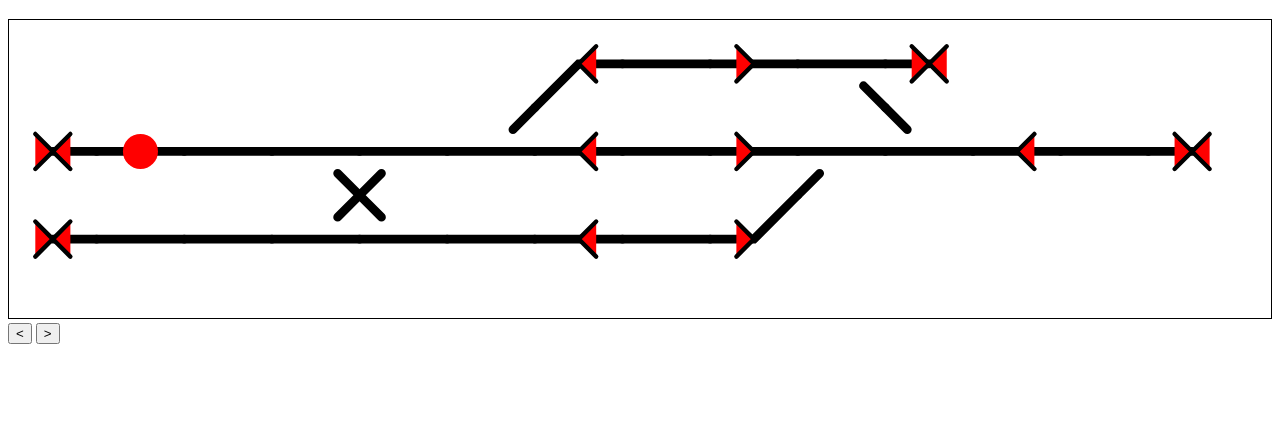
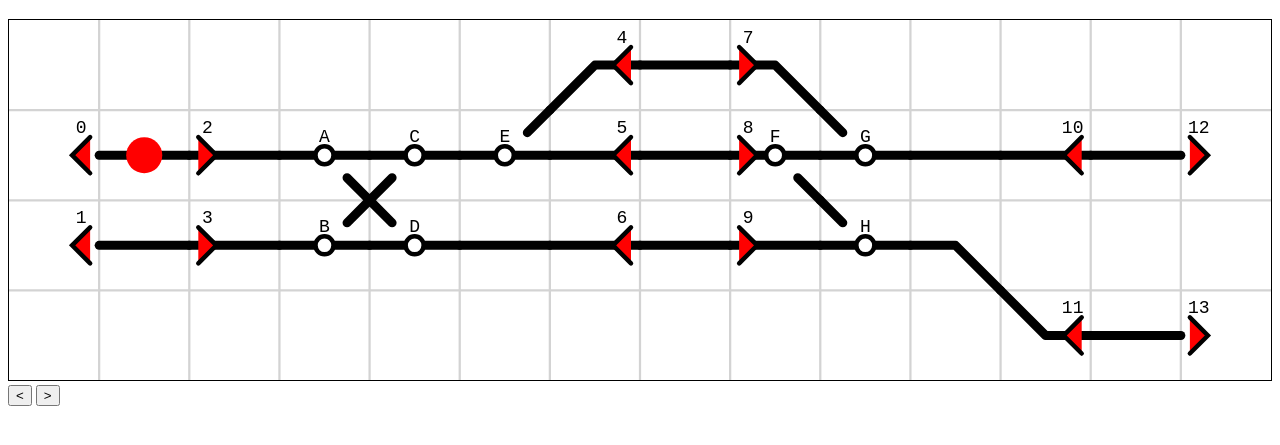
Before and after one commit to Fyrgeit/ex-arb, a plain HTML site: page index.html in a window 1280 px wide. Shown: the part 61-506 px from the top of the page. Drawn offline with Linux system fonts and the light colour scheme.

Commit message:
makeit looka lota better

```diff
--- a/app.js
+++ b/app.js
@@ -18,52 +18,70 @@ const templates = {
     "Sl": "m0 10 l10 0 l10 -10",
     "Sl+": "m0 10 l20 0 m-5 -5 l5 -5",
     "Sl-": "m0 10 l10 0 l10 -10 m0 10 l-3 0",
-
-    "Se": "m0 10 l10 0",
-    "eS": "m10 10 l10 0",
 };
 
-const tiles = [
-    { x: 0, y: 1, template: "eS", downSignal: "red", upSignal: "red" },
-    { x: 0, y: 2, template: "eS", downSignal: "red", upSignal: "red" },
-
+const rails = [
     { x: 1, y: 1, template: "S" },
     { x: 1, y: 2, template: "S" },
 
     { x: 2, y: 1, template: "S" },
     { x: 2, y: 2, template: "S" },
 
-    { x: 3, y: 1, template: "Sr+" },
-    { x: 3, y: 2, template: "Sl+" },
+    { x: 3, y: 1, template: "Sr+", switchIndex: "A" },
+    { x: 3, y: 2, template: "Sl+", switchIndex: "B" },
 
-    { x: 4, y: 1, template: "lS+" },
-    { x: 4, y: 2, template: "rS+" },
+    { x: 4, y: 1, template: "lS+", switchIndex: "C" },
+    { x: 4, y: 2, template: "rS+", switchIndex: "D" },
 
-    { x: 5, y: 1, template: "Sl+" },
+    { x: 5, y: 1, template: "Sl+", switchIndex: "E" },
     { x: 5, y: 2, template: "S" },
 
-    { x: 6, y: 0, template: "lS", downSignal: "red" },
-    { x: 6, y: 1, template: "S", downSignal: "red" },
-    { x: 6, y: 2, template: "S", downSignal: "red" },
+    { x: 6, y: 0, template: "lS" },
+    { x: 6, y: 1, template: "S" },
+    { x: 6, y: 2, template: "S" },
 
     { x: 7, y: 0, template: "S" },
     { x: 7, y: 1, template: "S" },
     { x: 7, y: 2, template: "S" },
 
-    { x: 8, y: 0, template: "S", upSignal: "red" },
-    { x: 8, y: 1, template: "S", upSignal: "red" },
-    { x: 8, y: 2, template: "Sl", upSignal: "red" },
+    { x: 8, y: 0, template: "Sr" },
+    { x: 8, y: 1, template: "Sr+", switchIndex: "F" },
+    { x: 8, y: 2, template: "S" },
 
-    { x: 9, y: 0, template: "Sr+" },
-    { x: 9, y: 1, template: "lS+" },
+    { x: 9, y: 1, template: "rS+", switchIndex: "G" },
+    { x: 9, y: 2, template: "rS+", switchIndex: "H" },
 
-    { x: 10, y: 0, template: "Se", upSignal: "red", downSignal: "red" },
-    { x: 10, y: 1, template: "rS+" },
+    { x: 10, y: 1, template: "S" },
+    { x: 10, y: 2, template: "Sr" },
 
-    { x: 11, y: 1, template: "S", downSignal: "red" },
+    { x: 11, y: 1, template: "S" },
+    { x: 11, y: 3, template: "rS" },
+
     { x: 12, y: 1, template: "S" },
-    { x: 13, y: 1, template: "Se", upSignal: "red", downSignal: "red" },
+    { x: 12, y: 3, template: "S" },
 ];
+
+const signals = [
+    { x: 0, y: 1, type: "down", state: "red" },
+    { x: 0, y: 2, type: "down", state: "red" },
+
+    { x: 2, y: 1, type: "up", state: "red" },
+    { x: 2, y: 2, type: "up", state: "red" },
+
+    { x: 6, y: 0, type: "down", state: "red" },
+    { x: 6, y: 1, type: "down", state: "red" },
+    { x: 6, y: 2, type: "down", state: "red" },
+
+    { x: 8, y: 0, type: "up", state: "red" },
+    { x: 8, y: 1, type: "up", state: "red" },
+    { x: 8, y: 2, type: "up", state: "red" },
+
+    { x: 11, y: 1, type: "down", state: "red" },
+    { x: 11, y: 3, type: "down", state: "red" },
+
+    { x: 13, y: 1, type: "up", state: "red" },
+    { x: 13, y: 3, type: "up", state: "red" },
+]
 
 const canvas = document.getElementById("canvas");
 
@@ -74,94 +92,110 @@ refresh();
 function refresh() {
     canvas.innerHTML = "";
 
-    tiles.forEach((el) => {
+    const maxWidth = Math.max(...rails.concat(signals).map(o => o.x)) * gridSize + gridSize;
+    const maxHeight = Math.max(...rails.concat(signals).map(o => o.y)) * gridSize + gridSize;
+
+    let xArr = [];
+    let yArr = [];
+
+    for (let x = gridSize; x < maxWidth; x += gridSize) {
+        xArr.push(x);
+    }
+
+    for (let y = gridSize; y < maxHeight; y += gridSize) {
+        yArr.push(y);
+    }
+
+    const pathEl = document.createElementNS('http://www.w3.org/2000/svg', 'path');
+    canvas.append(pathEl);
+    pathEl.classList.add("grid-line");
+    pathEl.setAttribute("d", xArr.map(x => `M${x} 0 L${x} ${maxHeight}`).concat(yArr.map(y => `M0 ${y} L${maxWidth} ${y}`)).join(" "));
+
+    rails.forEach(railObj => {
         const pathEl = document.createElementNS('http://www.w3.org/2000/svg', 'path');
         canvas.append(pathEl);
         pathEl.classList.add("line");
-        pathEl.setAttribute("d", `M${el.x * gridSize} ${el.y * gridSize} ${templates[el.template]}`);
+        pathEl.setAttribute("d", `M${railObj.x * gridSize} ${railObj.y * gridSize} ${templates[railObj.template]}`);
 
-        if (el.upSignal) {
-            const pathEl = document.createElementNS('http://www.w3.org/2000/svg', 'path');
-            canvas.append(pathEl);
-            pathEl.classList.add("signal");
-            pathEl.classList.add(el.upSignal);
-            pathEl.setAttribute("d", `M${el.x * gridSize} ${el.y * gridSize} m6 6 l4 4 l-4 4`);
-            pathEl.setAttribute("pos", el.x + ", " + el.y);
-            pathEl.addEventListener("click", event => {
-                let pos = event.target.getAttribute("pos");
-
-                let e = tiles.find(el => el.x == pos.split(", ")[0] && el.y == pos.split(", ")[1]);
-
-                if (e.upSignal === "green") {
-                    e.upSignal = "red";
+        if (railObj.template.includes("+") || railObj.template.includes("-")) {
+            const switchEl = document.createElementNS('http://www.w3.org/2000/svg', 'circle');
+            canvas.append(switchEl);
+            switchEl.classList.add("switch-blob");
+            switchEl.setAttribute("cx", 10 + railObj.x * gridSize);
+            switchEl.setAttribute("cy", 10 + railObj.y * gridSize);
+            switchEl.setAttribute("r", "2");
+            switchEl.addEventListener("click", () => {
+                if (railObj.template.includes("+")) {
+                    railObj.template = railObj.template.replace("+", "-")
                 } else {
-                    e.upSignal = "green";
+                    railObj.template = railObj.template.replace("-", "+")
                 }
 
                 refresh();
             });
+
+            const textEl = document.createElementNS('http://www.w3.org/2000/svg', 'text');
+            canvas.append(textEl);
+            textEl.classList.add("text");
+            textEl.innerHTML = railObj.switchIndex;
+
+            const typeOffset = {x: 10, y: 7};
+
+            typeOffset.x -= 1.2 * railObj.switchIndex.toString().length;
+
+            textEl.setAttribute("x", railObj.x * gridSize + typeOffset.x);
+            textEl.setAttribute("y", railObj.y * gridSize + typeOffset.y);
         }
+    });
 
-        if (el.downSignal) {
+    signals.forEach((signalObj, index) => {
         const pathEl = document.createElementNS('http://www.w3.org/2000/svg', 'path');
         canvas.append(pathEl);
         pathEl.classList.add("signal");
-            pathEl.classList.add(el.downSignal);
-            pathEl.setAttribute("d", `M${el.x * gridSize} ${el.y * gridSize} m14 6 l-4 4 l4 4`);
-            pathEl.setAttribute("pos", el.x + ", " + el.y);
-            pathEl.addEventListener("click", event => {
-                let pos = event.target.getAttribute("pos");
+        pathEl.classList.add(signalObj.state);
 
-                let e = tiles.find(el => el.x == pos.split(", ")[0] && el.y == pos.split(", ")[1]);
+        const typePath = {
+            "up": "m2 6 l4 4 l-4 4",
+            "down": "m18 6 l-4 4 l4 4",
+        }[signalObj.type];
 
-                if (e.downSignal === "green") {
-                    e.downSignal = "red";
+        pathEl.setAttribute("d", `M${signalObj.x * gridSize} ${signalObj.y * gridSize} ${typePath}`);
+
+        pathEl.addEventListener("click", () => {
+            if (signalObj.state === "green") {
+                signalObj.state = "red";
             } else {
-                    e.downSignal = "green";
+                signalObj.state = "green";
             }
 
             refresh();
         });
-        }
 
-        if (el.template.includes("+") || el.template.includes("-")) {
-            const switchEl = document.createElementNS('http://www.w3.org/2000/svg', 'circle');
-            canvas.append(switchEl);
-            switchEl.classList.add("switch-blob");
-            switchEl.setAttribute("cx", 10 + el.x * gridSize);
-            switchEl.setAttribute("cy", 10 + el.y * gridSize);
-            switchEl.setAttribute("r", "3");
-            switchEl.setAttribute("pos", el.x + ", " + el.y);
-            switchEl.addEventListener("click", event => {
-                let pos = event.target.getAttribute("pos");
+        const textEl = document.createElementNS('http://www.w3.org/2000/svg', 'text');
+        canvas.append(textEl);
+        textEl.classList.add("text");
+        textEl.innerHTML = index;
 
-                let e = tiles.find(el => el.x == pos.split(", ")[0] && el.y == pos.split(", ")[1]);
+        const typeOffset = {
+            "up": {x: 4, y: 5},
+            "down": {x: 16, y: 5},
+        }[signalObj.type];
 
-                if (e.template.includes("+")) {
-                    e.template = e.template.replace("+", "-")
-                } else {
-                    e.template = e.template.replace("-", "+")
-                }
+        typeOffset.x -= 1.2 * index.toString().length;
 
-                refresh();
-            })
-        }
+        textEl.setAttribute("x", signalObj.x * gridSize + typeOffset.x);
+        textEl.setAttribute("y", signalObj.y * gridSize + typeOffset.y);
+    });
 
-        if (el.x == playerPos.x && el.y == playerPos.y) {
     const playerEl = document.createElementNS('http://www.w3.org/2000/svg', 'circle');
     canvas.append(playerEl);
-            playerEl.setAttribute("cx", 10 + el.x * gridSize);
-            playerEl.setAttribute("cy", 10 + el.y * gridSize);
+    playerEl.setAttribute("cx", 10 + playerPos.x * gridSize);
+    playerEl.setAttribute("cy", 10 + playerPos.y * gridSize);
     playerEl.setAttribute("r", "4");
     playerEl.setAttribute("fill", "red");
-        }
-
-    });
 
     canvas.setAttribute("viewBox",
-        "0 0 " +
-        (tiles.sort((a, b) => b.x - a.x)[0].x * gridSize + gridSize + 8) + " " +
-        (tiles.sort((a, b) => b.y - a.y)[0].y * gridSize + gridSize + 8)
+        `0 0 ${maxWidth} ${maxHeight}`
     );
 }
 
@@ -173,7 +207,7 @@ function move(dir) {
 
     let ogPlayerPos = { ...playerPos };
 
-    let fromTile = tiles.find(t => t.x === playerPos.x && t.y === playerPos.y);
+    let fromTile = rails.find(t => t.x === playerPos.x && t.y === playerPos.y);
 
     switch (dir) {
         case "up":
@@ -209,29 +243,31 @@ function move(dir) {
         default: break;
     }
 
-    let toTile = tiles.find(t => t.x === playerPos.x && t.y === playerPos.y);
+    let toSignal = signals.find(s => s.x === playerPos.x && s.y === playerPos.y);
 
+    if (toSignal) {
         switch (dir) {
             case "up":
-            if (toTile.upSignal) {
-                if (toTile.upSignal === "red") {
+                if (toSignal.type === "up") {
+                    if (toSignal.state === "red") {
                         playerPos = { ...ogPlayerPos };
                     } else {
-                    toTile.upSignal = "red";
+                        toSignal.state = "red";
                     }
                 }
                 break;
             case "down":
-            if (toTile.downSignal) {
-                if (toTile.downSignal === "red") {
+                if (toSignal.type === "down") {
+                    if (toSignal.state === "red") {
                         playerPos = { ...ogPlayerPos };
                     } else {
-                    toTile.downSignal = "red";
+                        toSignal.state = "red";
                     }
                 }
                 break;
             default: break;
         }
+    }
 
     refresh();
 }
--- a/style.css
+++ b/style.css
@@ -9,19 +9,30 @@
 }
 
 svg .line {
+    fill: transparent;
     stroke: black;
     stroke-width: 2px;
     stroke-linecap: round;
-    fill: transparent;
+    stroke-linejoin:round;
+}
+
+svg .grid-line {
+    stroke: lightgray;
+    stroke-width: 0.5px;
 }
 
 svg .switch-blob {
-    stroke: transparent;
-    fill: transparent;
+    stroke: black;
+    fill: white;
 }
 
 svg .switch-blob:hover {
     fill: black;
+}
+
+svg .text {
+    font-size: 4px;
+    font-family: monospace;
 }
 
 svg .signal {
```
Lines whose indentation alone changed are shown as unchanged.
